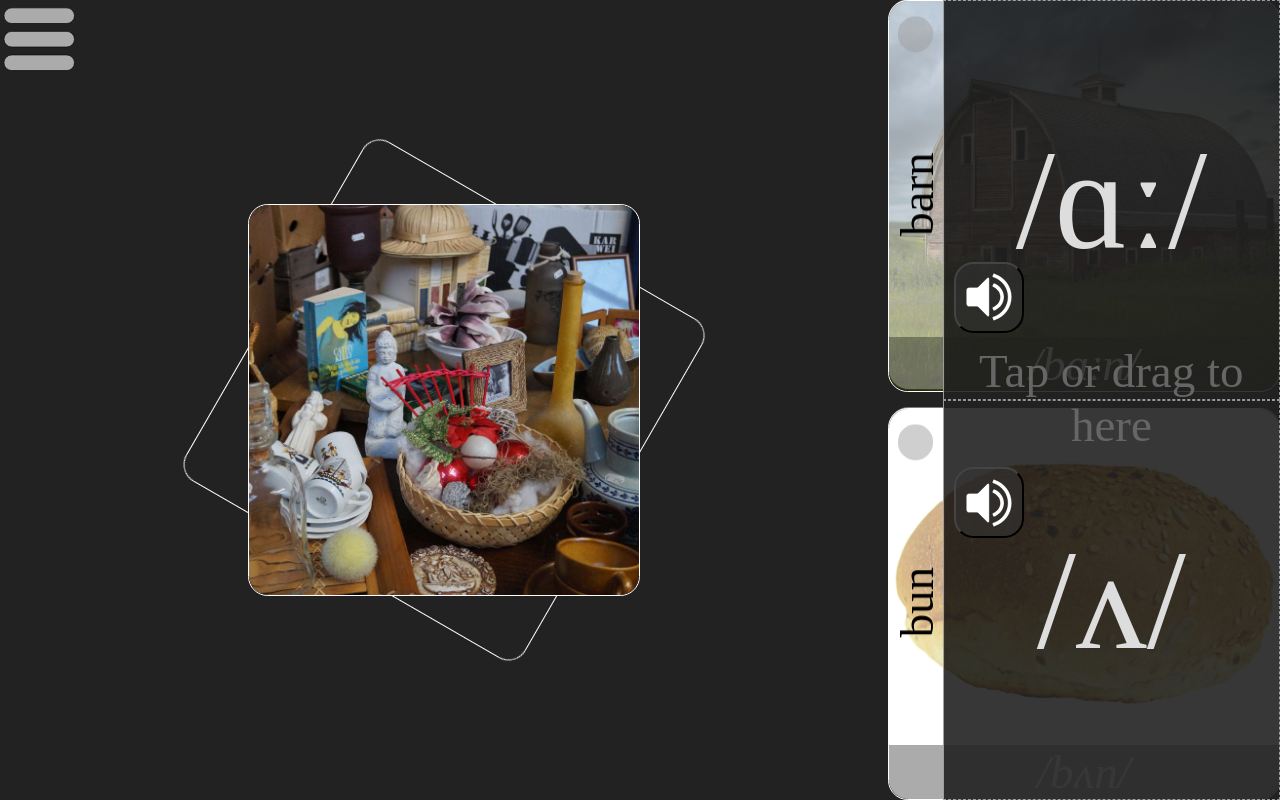
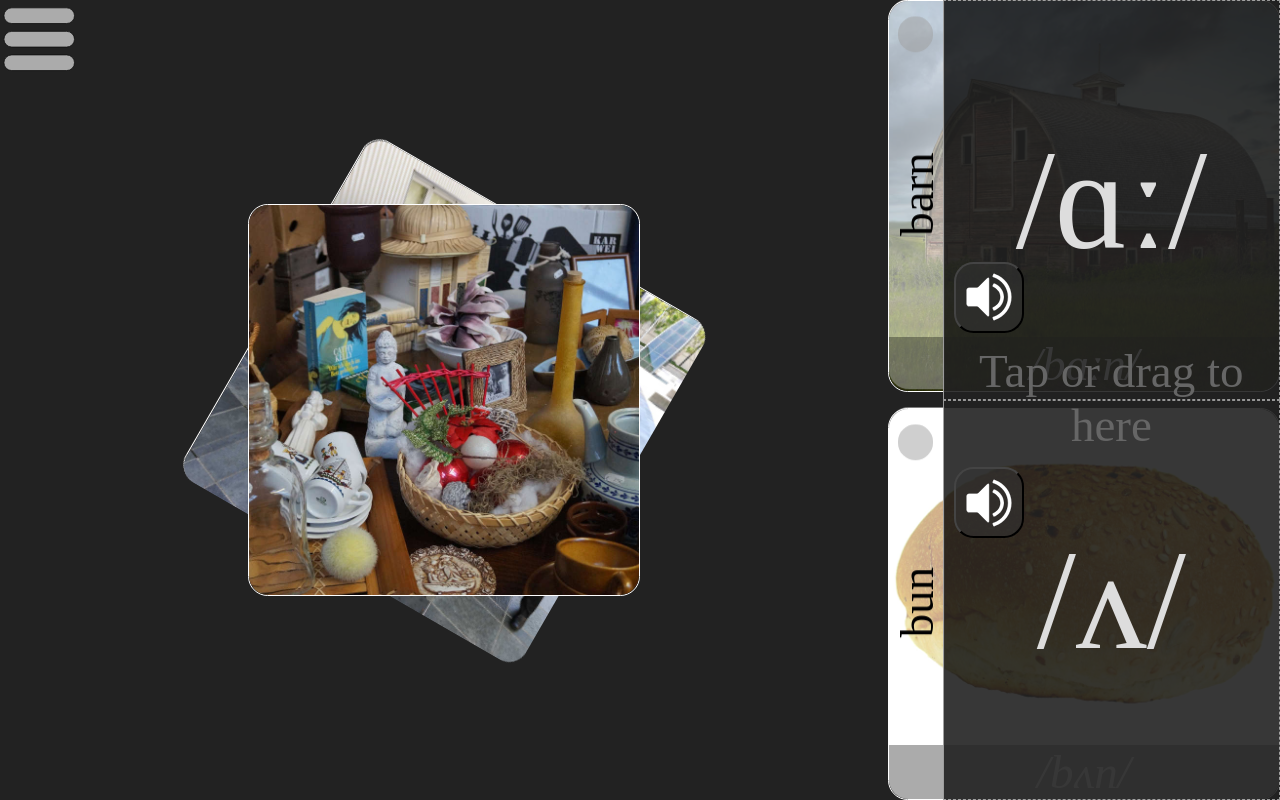
Before and after one commit to jazyx/minimal-pairs, a React (Create React App) app: page / in a window 1280 px wide. Both pictures are taken after a click on the button "Continue". Built offline with nearby package versions, Linux system fonts and the light colour scheme; grey boxes are pictures that could not be loaded.

Commit message:
Fix "no audio" on flipped Card
package.json
---
* Fix "homepage"

src/components/Card.jsx
---
* Move mouse/touch actions from .card to .board

```diff
--- a/package.json
+++ b/package.json
@@ -44,6 +44,5 @@
   "devDependencies": {
     "gh-pages": "^3.2.3"
   },
-  "homepage":  "http://localhost:3000",
-  "homepage-github": "https://jazyx.github.io/minimal-pairs/"
+  "homepage": "https://jazyx.github.io/minimal-pairs/"
 }
--- a/src/components/Activity.css
+++ b/src/components/Activity.css
@@ -282,7 +282,7 @@ img.back { /* Play Audio icon */
 /* By default, turn both cards face down */
 .card.flipped {
   transform: rotateY(180deg);
-  backface-visibility: hidden;
+  /* backface-visibility: hidden; */
 
   & .details {
     background-color: transparent;
--- a/src/components/Card.jsx
+++ b/src/components/Card.jsx
@@ -65,7 +65,10 @@ const Card = forwardRef((props, cardRef) => {
           cards in non-split landscape mode as they go in the
           pocket
        */}
-      <div className="board">
+      <div className="board"
+        onMouseDown={action}
+        onTouchStart={props.action}
+      >
         {/* div.card.(cue|decoy)[.flipped] contains the actual
             text, image and buttons (credit + meaning) that
             is rotated
@@ -73,8 +76,6 @@ const Card = forwardRef((props, cardRef) => {
         <div
           className={className}
           key={spelling}
-          onMouseDown={action}
-          onTouchStart={props.action}
         >
           <img
             className="back unselectable"
```
